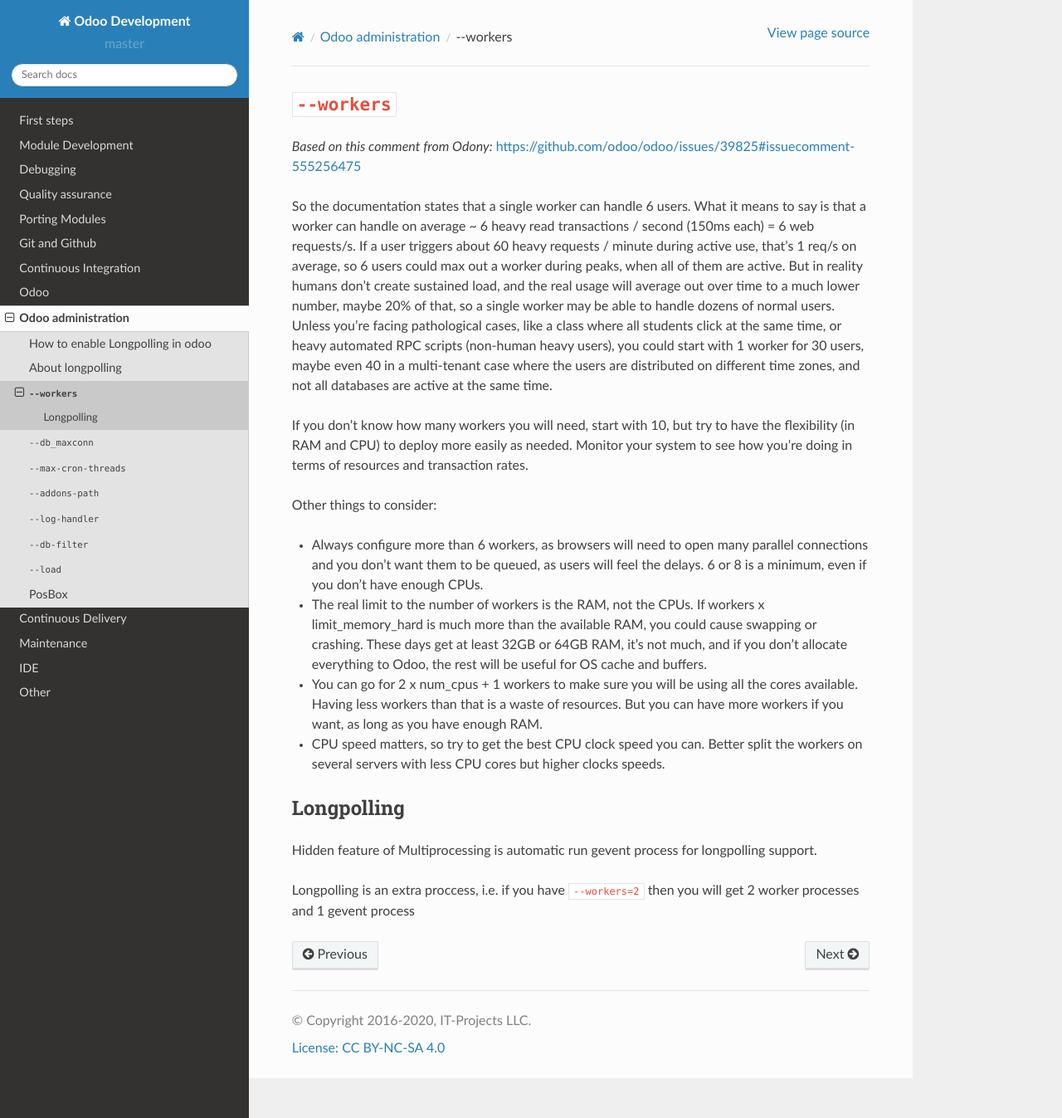
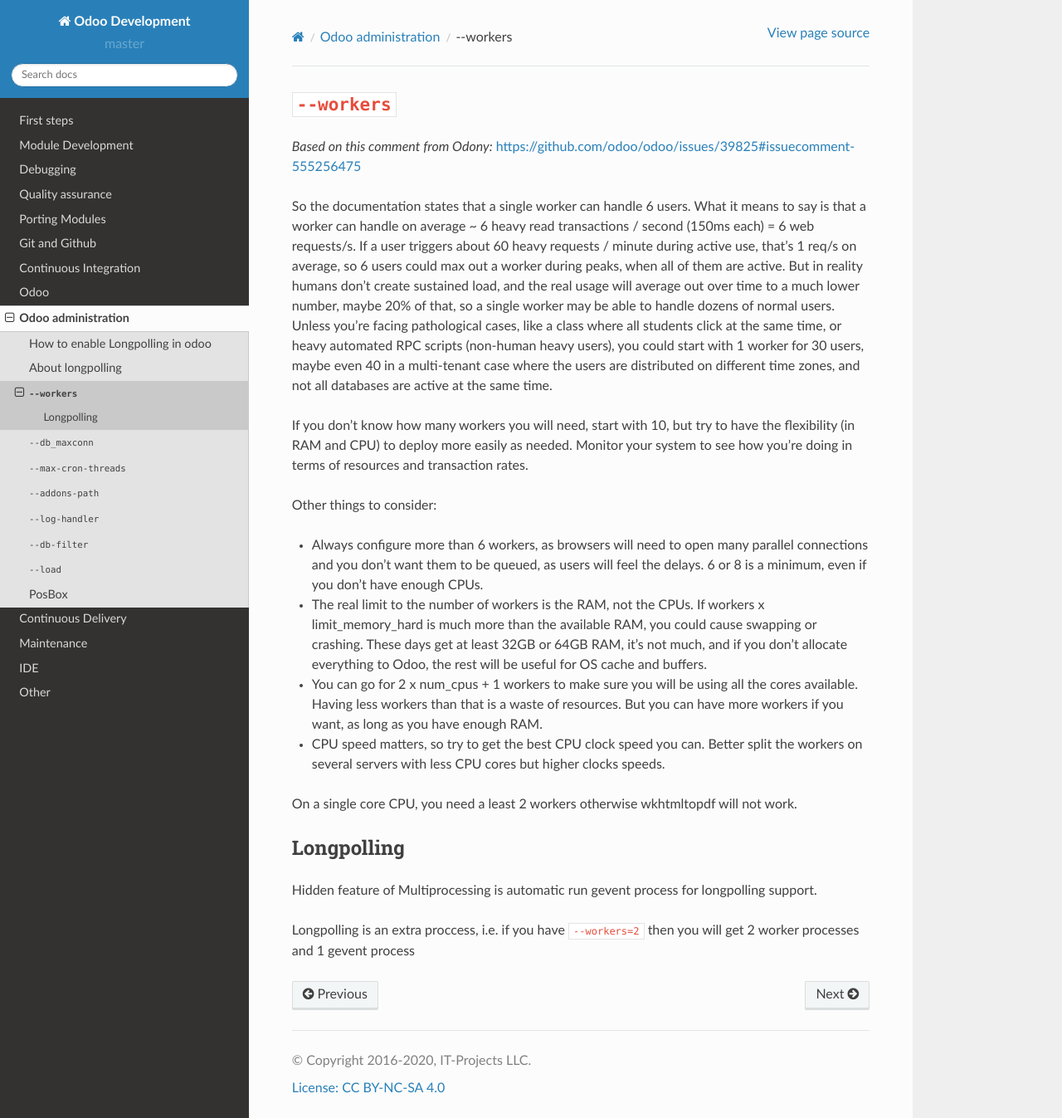
Before and after one commit to itpp-labs/odoo-development, a Sphinx documentation site: the page built from docs/admin/workers.rst, in a window 1280 px wide and 1347 px high. Shown: the whole window at 83% size. Built offline with Sphinx 7.4.7 and the Read the Docs theme 2.0.0, drawn with Linux system fonts in a browser that asks for light colours.

Commit message:
add a note about minimal workers and wkhtmltopdf

```diff
--- a/docs/admin/workers.rst
+++ b/docs/admin/workers.rst
@@ -17,6 +17,7 @@
 * You can go for 2 x num_cpus + 1 workers to make sure you will be using all the cores available. Having less workers than that is a waste of resources. But you can have more workers if you want, as long as you have enough RAM.
 * CPU speed matters, so try to get the best CPU clock speed you can. Better split the workers on several servers with less CPU cores but higher clocks speeds.
 
+On a single core CPU, you need a least 2 workers otherwise wkhtmltopdf will not work.
 
 Longpolling
 ===========
```
